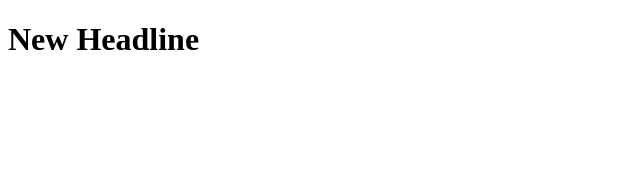
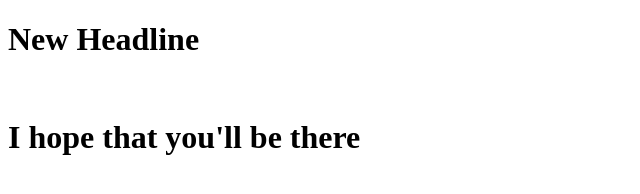
Before and after one commit to Ar1stotele/Ar1stotele, a plain HTML site: page index.html in a window 1280 px wide. Shown: the whole page, without its empty margins (0-640 px from the left). Drawn offline with Linux system fonts and the light colour scheme.

Commit message:
New Head

```diff
--- a/index.html
+++ b/index.html
@@ -8,5 +8,7 @@
 </head>
 <body>
     <h1> New Headline</h1>
+    </br>
+    <h1> I hope that you'll be there </h1>
 </body>
 </html>
```
